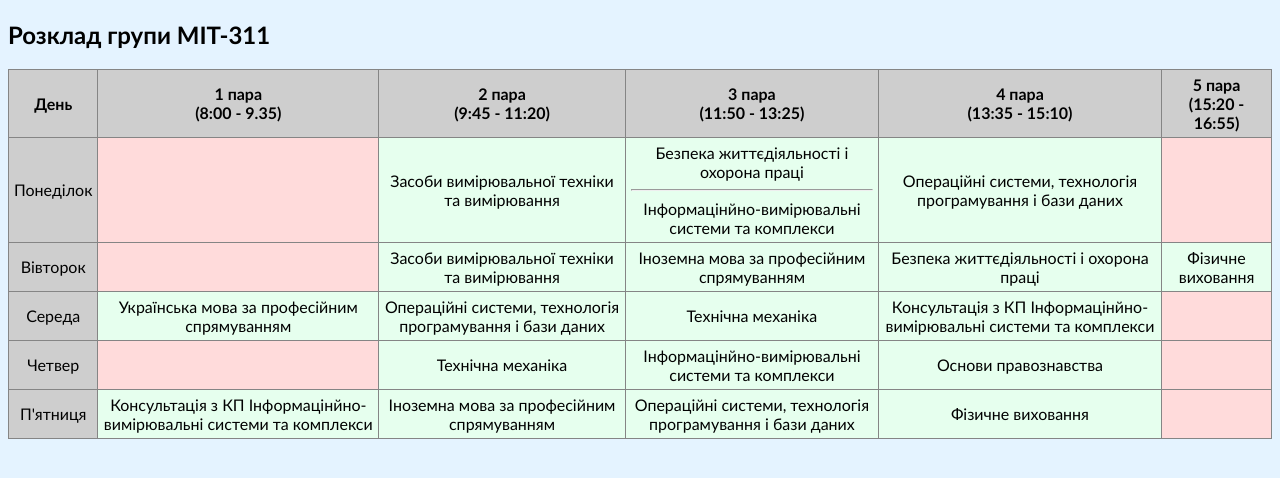
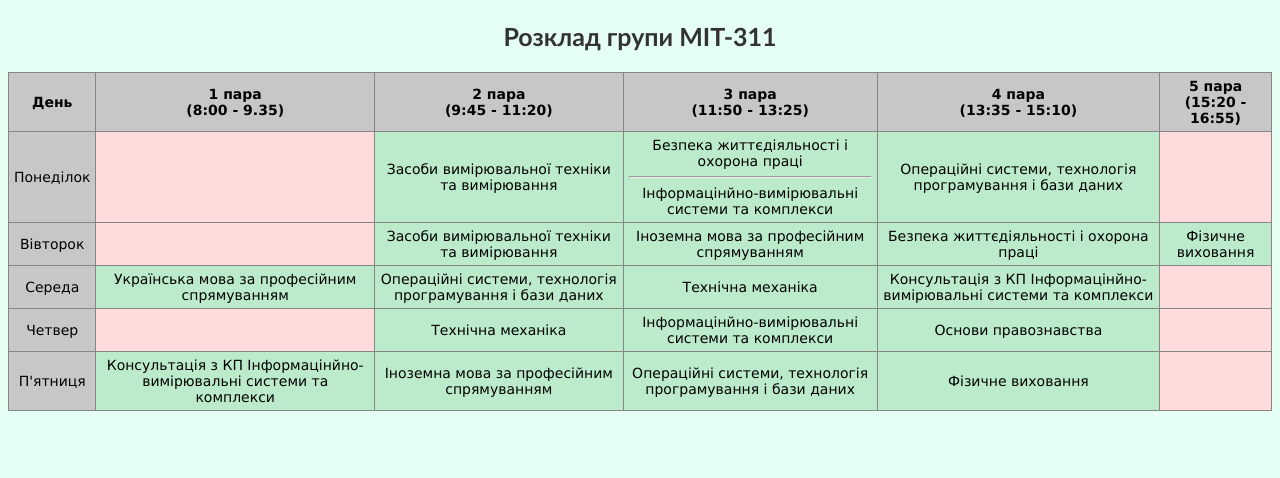
Before and after one commit to web-test0/web, a PHP site: page / in a window 1280 px wide. Shown: the top 478 px of the page. Run offline with PHP 8.4, Linux system fonts and the light colour scheme.

Commit message:
Add files via upload

```diff
--- a/css/style.css
+++ b/css/style.css
@@ -1,6 +1,7 @@
 body{
-    background-color: rgb(228, 243, 255);
-    font-family: 'Gill Sans', 'Gill Sans MT', Calibri, 'Trebuchet MS', sans-serif;
+    background-color: rgb(230, 255, 245);
+    font-family: 'Lucida Sans', 'Lucida Sans Regular', 'Lucida Grande', 'Lucida Sans Unicode', Geneva, Verdana, sans-serif;
+    font-size: 14px;
 }
 table {
     width: 100%;
@@ -21,16 +22,19 @@ th {
 tr:nth-child(even) {
     background-color: #f9f9f9;
 }
-.td-day{
-    background-color: #cecece;
-}
 .td-none
 {
     background-color: #ffdbdb;
 }
-.td-lessons{
-    background-color: #cecece;
+.td-lessons, .td-day{
+    background-color: #c7c7c7;
 }
 .td-less{
-    background-color: rgb(230, 255, 238);
+    background-color: rgb(187, 235, 202);
 }
+h2{
+    text-align: center;
+    font-family: 'Trebuchet MS', 'Lucida Sans Unicode', 'Lucida Grande', 'Lucida Sans', Arial, sans-serif;
+    font-size: 25px;
+    color: #333333;
+}
```
